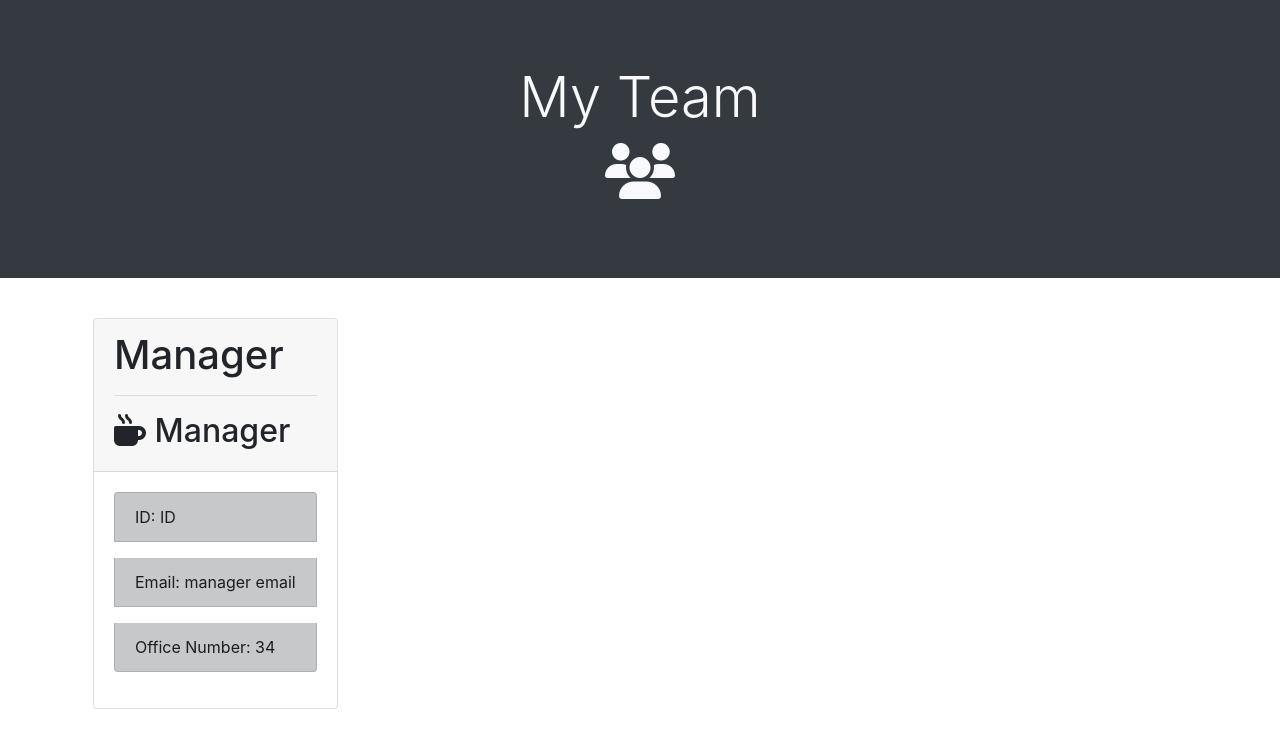
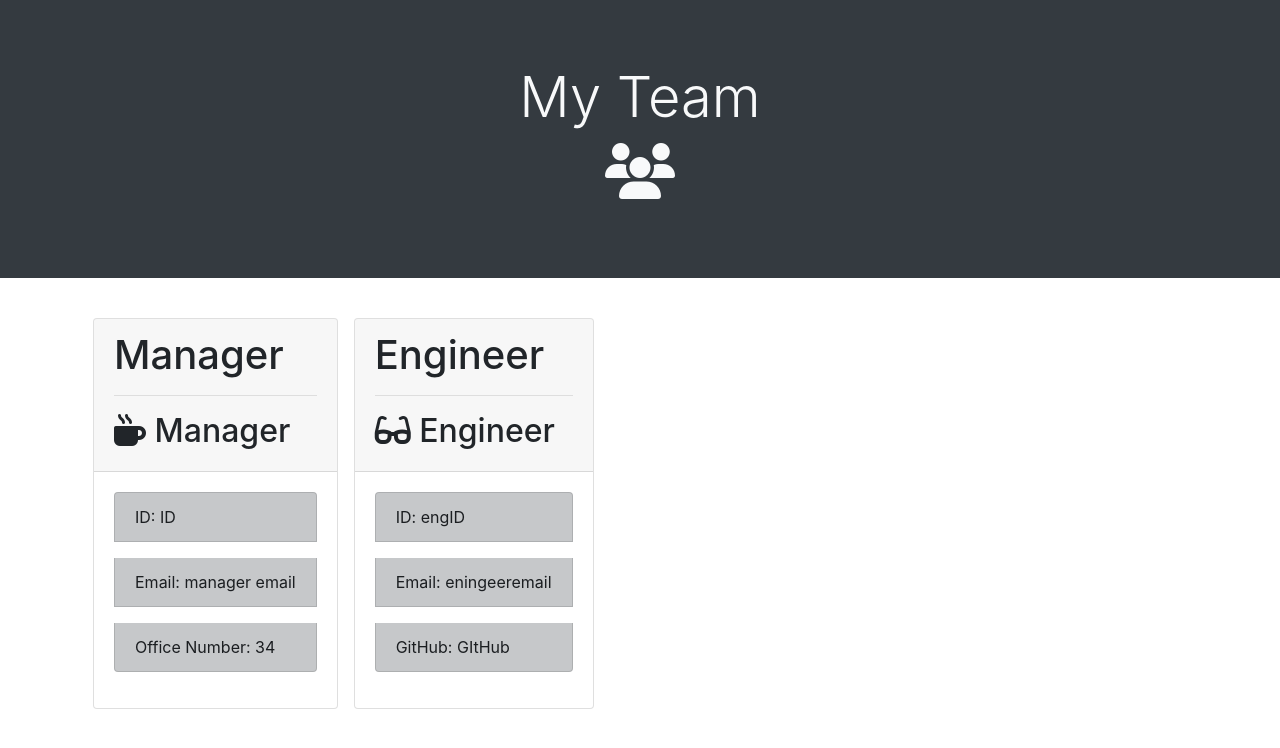
Before and after one commit to PROX-E/Homework-Template-Engine---Employee-Summary, a plain HTML site: page Team.html in a window 1280 px wide. Drawn offline with nearby package versions, Linux system fonts and the light colour scheme.

Commit message:
add engineer display html skeleton

```diff
--- a/Team.html
+++ b/Team.html
@@ -35,7 +35,21 @@
     </div>
 </div>
 <!---===============END OF MANAGER CODE BLOCK====================-->
-
+<div class="card m-2">
+    <div class="card-header">
+        <h1>Engineer</h1>
+        <hr>
+        <h2><i class="fas fa-glasses"></i> Engineer</h2>
+    </div>
+    <div class= "card-body">
+            <div class="list-group">
+                <p class="list-group-item list-group-item-action list-group-item-dark">ID: <span>engID</span></p>
+                <p class="list-group-item list-group-item-action list-group-item-dark">Email: <span>eningeeremail</span></p>
+                <p class="list-group-item list-group-item-action list-group-item-dark">GitHub: <span>GItHub</span></p>
+            </div>
+    </div>
+</div>
+<!---===============END OF ENGINEER CODE BLOCK====================-->
 
             </div>
         </div>
```
